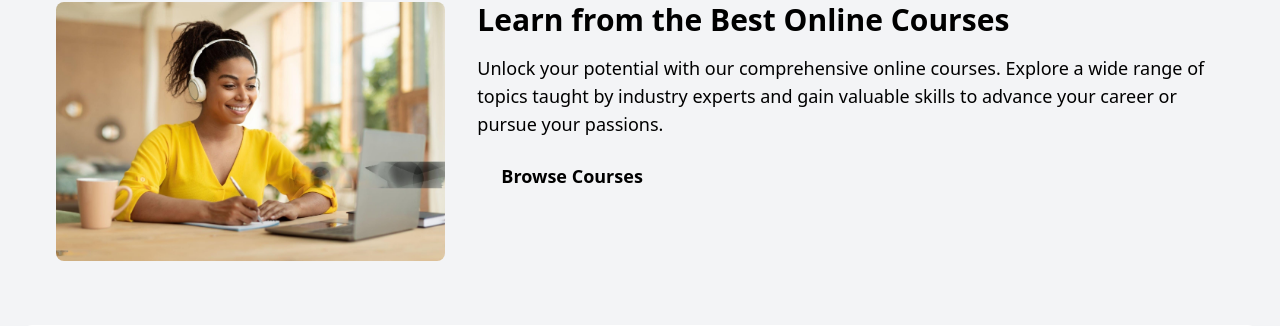
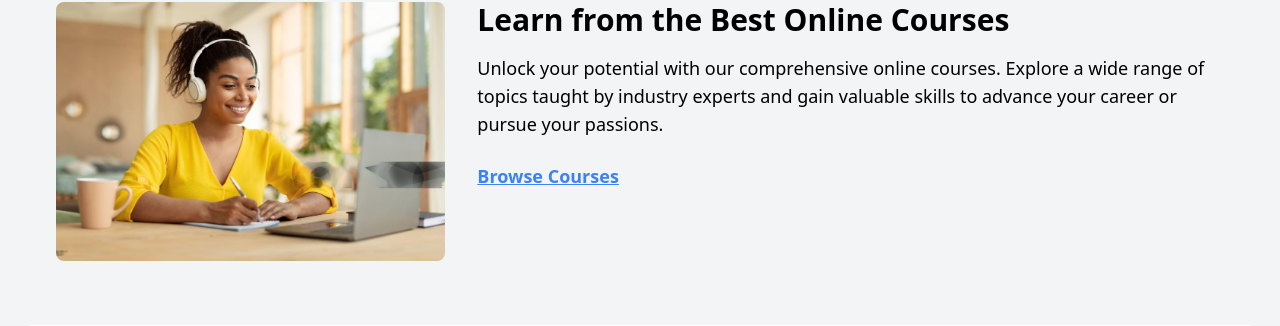
Before and after one commit to webfalaInitiative/e-webfala, a Django app: page / in a window 1280 px wide. Shown: the part 130-456 px from the top of the page. Run offline with Django 5.2, Linux system fonts and the light colour scheme; grey boxes labelled with a size stand in for pictures from a placeholder-image service; some libraries are stand-ins or nearby versions.

Commit message:
update home page

```diff
--- a/template/home.html
+++ b/template/home.html
@@ -21,7 +21,7 @@
     </p>
     <a
       href="#"
-      class="bg-accent text-primary py-3 px-6 rounded-lg text-lg font-semibold hover:bg-secondary transition-colors duration-300"
+      class="bg-accent text-primary py-3 rounded-lg text-lg font-semibold transition-colors duration-300 underline text-blue-500 hover:text-green-500 active:text-red-500"
       >Browse Courses</a
     >
   </div>
```
